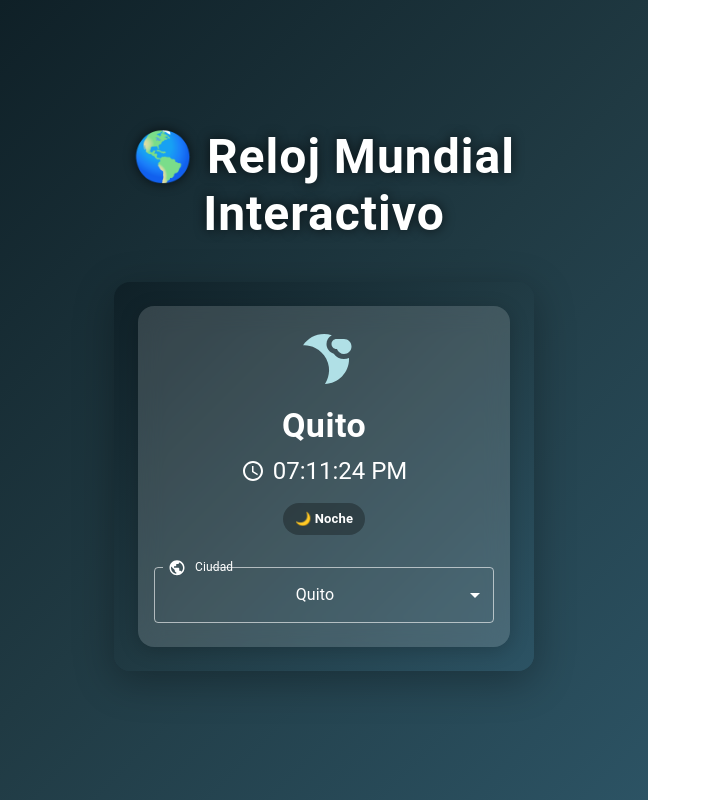
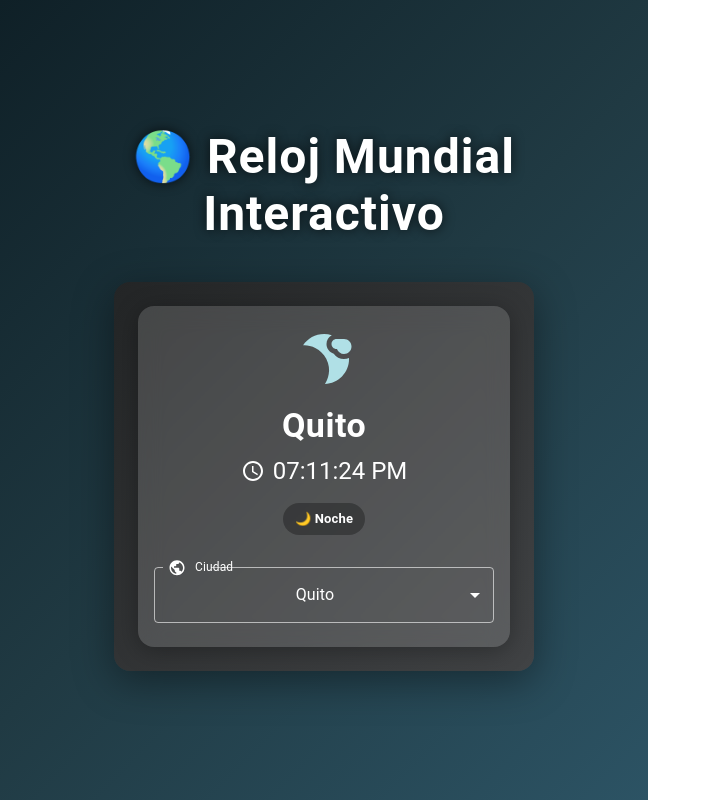
Before and after one commit to Patogol35/horamundial, a React (Vite) app: page / in a window 1280 px wide. Shown: the whole page, without its empty margins (0-711 px from the left). Built offline with nearby package versions, Linux system fonts and the light colour scheme.

Commit message:
Refactor gradient and shadow styles in WorldClock

```diff
--- a/src/WorldClock.jsx
+++ b/src/WorldClock.jsx
@@ -52,25 +52,28 @@ export default function WorldClock() {
   }, [selectedCity]);
 
   const gradient = isDay
-    ? "linear-gradient(135deg, #6dd5fa, #ffffff)"
-    : "linear-gradient(135deg, #0f2027, #203a43, #2c5364)";
+    ? "linear-gradient(135deg, #a1c4fd, #c2e9fb)"
+    : "linear-gradient(135deg, #232526, #414345)";
+
+  const iconColor = isDay ? "#FFD700" : "#B0E0E6";
 
   return (
     <motion.div
       initial={{ opacity: 0, y: 30 }}
       animate={{ opacity: 1, y: 0 }}
-      transition={{ duration: 0.6 }}
+      transition={{ duration: 0.7 }}
       style={{ width: "100%" }}
     >
       <Box
         sx={{
           background: gradient,
           borderRadius: 4,
-          boxShadow: "0 10px 40px rgba(0,0,0,0.3)",
+          boxShadow: "0 10px 40px rgba(0,0,0,0.4)",
           p: 3,
-          backdropFilter: "blur(8px)",
+          backdropFilter: "blur(10px)",
           maxWidth: 420,
           mx: "auto",
+          transition: "background 1s ease",
         }}
       >
         <Card
@@ -79,7 +82,7 @@ export default function WorldClock() {
             backdropFilter: "blur(12px)",
             borderRadius: 4,
             color: "white",
-            boxShadow: "0 4px 20px rgba(0,0,0,0.2)",
+            boxShadow: "0 4px 25px rgba(0,0,0,0.3)",
           }}
         >
           <CardContent>
@@ -89,9 +92,9 @@ export default function WorldClock() {
               transition={{ duration: 1 }}
             >
               {isDay ? (
-                <WbSunny sx={{ fontSize: 60, color: "#FFD700" }} />
+                <WbSunny sx={{ fontSize: 60, color: iconColor }} />
               ) : (
-                <NightsStay sx={{ fontSize: 60, color: "#B0E0E6" }} />
+                <NightsStay sx={{ fontSize: 60, color: iconColor }} />
               )}
             </motion.div>
 
@@ -102,6 +105,7 @@ export default function WorldClock() {
                 mb: 1,
                 fontWeight: "bold",
                 letterSpacing: 0.5,
+                color: "#fff",
               }}
             >
               {selectedCity.name}
@@ -164,4 +168,4 @@ export default function WorldClock() {
       </Box>
     </motion.div>
   );
-}
+                  }
```
